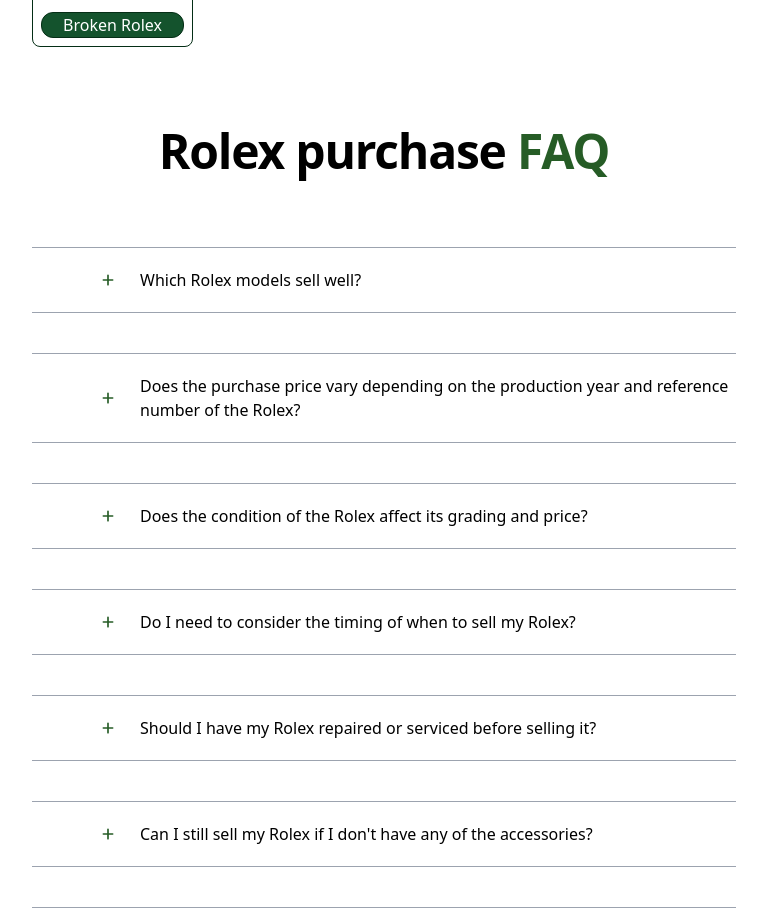
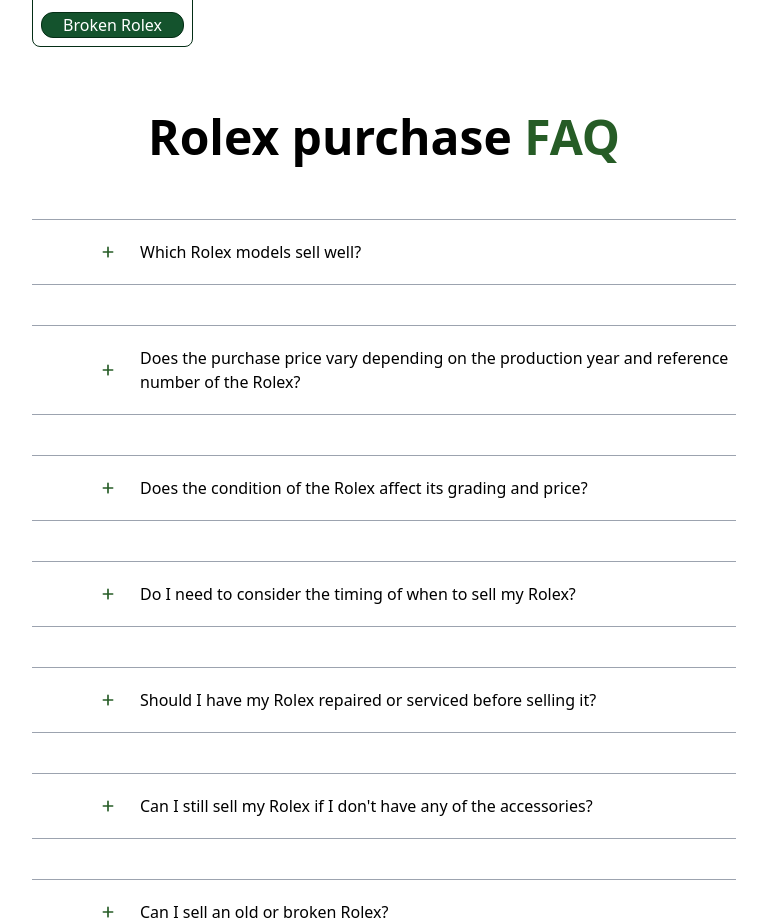
Before and after one commit to Zimvh/test-site-rolex, a Next.js app: page / in a window 1280 px wide. Shown: the part 9480-10404 px from the top of the page, without its empty margins (256-1023 px from the left). Built offline with nearby package versions, Linux system fonts and the light colour scheme.

Commit message:
line height

```diff
--- a/components/Faq.tsx
+++ b/components/Faq.tsx
@@ -6,7 +6,7 @@ const Faq = () => {
     <section className="flexCenter flex-col mt-20">
       <div className="padding-container max-container w-full lg:px-72 px-10">
         <div className="text-center">
-          <h2 className="font-bold text-5xl mt-5 tracking-tight">
+          <h2 className="font-bold text-[3rem] mt-5 leading-5">
             Rolex purchase <span className="text-[#265C26]">FAQ</span>
           </h2>
         </div>
```
